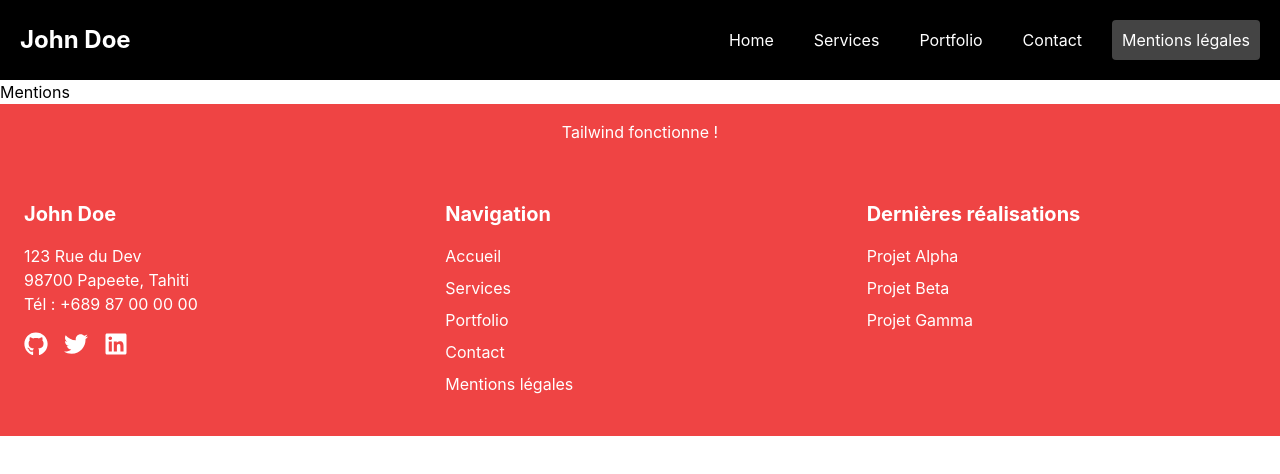
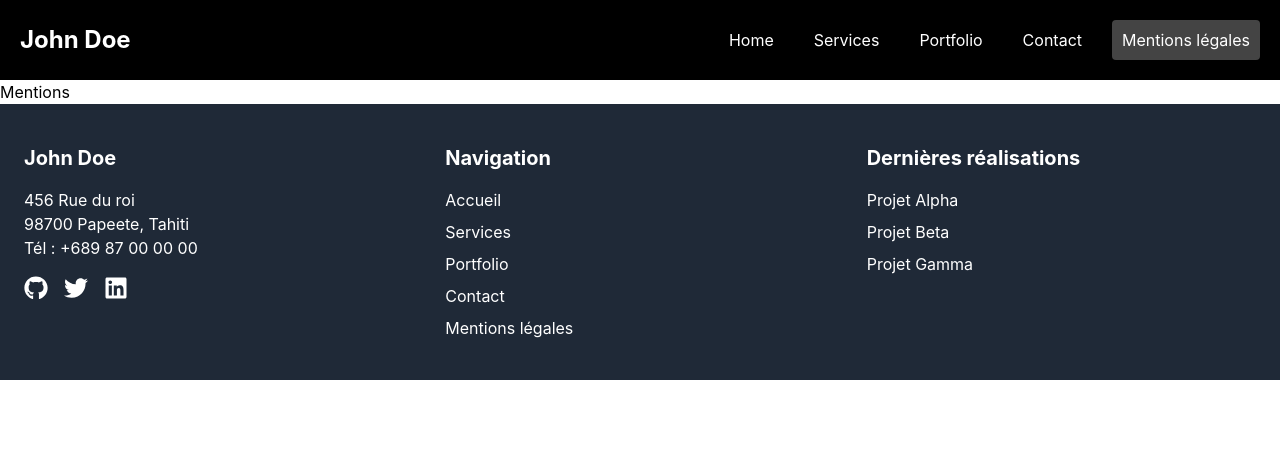
Before and after one commit to DylanPEUA/projet_react, a React (Create React App) app: page /mentions in a window 1280 px wide. Shown: the top 474 px of the page. Built offline with nearby package versions, Linux system fonts and the light colour scheme.

Commit message:
footer finalisé

```diff
--- a/src/App.js
+++ b/src/App.js
@@ -20,9 +20,6 @@ function App() {
         <Route path="/contact" element={<Contact />} />
         <Route path="/mentions" element={<Mentions />} />
       </Routes>
-      <div className="bg-red-500 text-white p-4 text-center">
-        Tailwind fonctionne !
-      </div>
       <Footer />
     </BrowserRouter>
   );
--- a/src/components/footer.js
+++ b/src/components/footer.js
@@ -5,13 +5,13 @@ import { FaGithub, FaTwitter, FaLinkedin } from 'react-icons/fa';
 
 function Footer() {
   return (
-    <footer className="bg-red-500 text-white py-10 px-6">
+    <footer className="bg-gray-800 text-white py-10 px-6">
       <div className="max-w-7xl mx-auto flex flex-col md:flex-row justify-between gap-8">
 
         {/* Colonne 1 : Infos & Réseaux */}
         <div className="flex-1">
           <h2 className="text-xl font-bold mb-4">John Doe</h2>
-          <p>123 Rue du Dev<br />98700 Papeete, Tahiti</p>
+          <p>456 Rue du roi<br />98700 Papeete, Tahiti</p>
           <p>Tél : +689 87 00 00 00</p>
           <div className="flex gap-4 mt-4">
             <a
```
